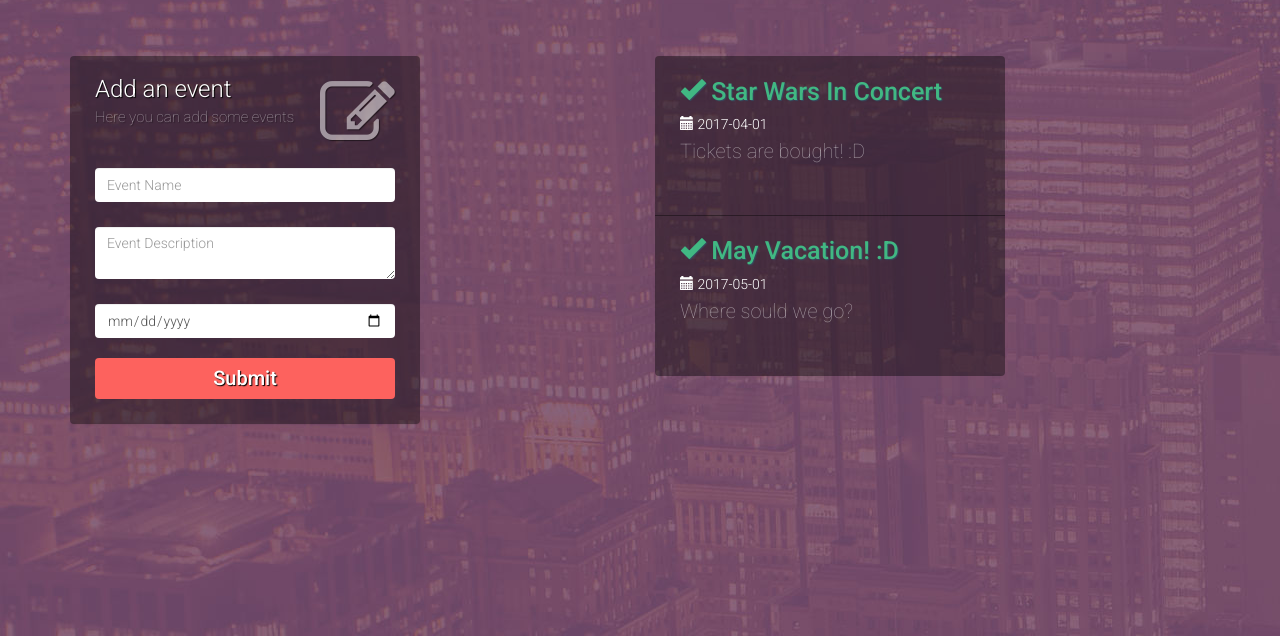
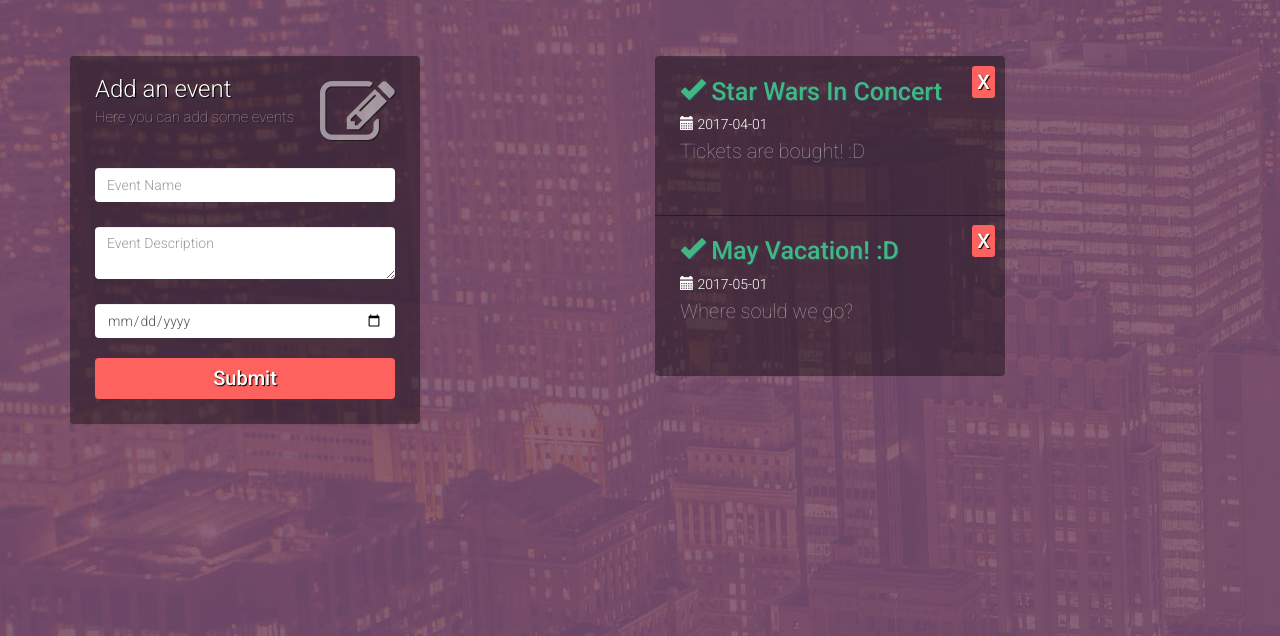
Before and after one commit to szymongrotha/firstVueJs, a plain HTML site: page index.html in a window 1280 px wide. Shown: the part 164-800 px from the top of the page. Drawn offline with nearby package versions, Linux system fonts and the light colour scheme.

Commit message:
Added delete feature

```diff
--- a/css/style.css
+++ b/css/style.css
@@ -108,3 +108,9 @@ p {
     font-size: 20px;
     color: #FFFFFF;
 }
+
+.btn-close {
+    float: right;
+    width: auto;
+    cursor: pointer;
+}
--- a/index.html
+++ b/index.html
@@ -47,7 +47,8 @@
             </div>
             <div class="col-sm-6">
                 <div class="list-group">
-                    <a href="#" class="list-group-item" v-for="event in events">
+                    <a href="#" class="list-group-item" v-for="(event, index) in events">
+                        <button class="btn-close btn btn-xs btn-danger" v-on:click="deleteEvent(index)">X</button>
                         <h4>
                             <i class="glyphicon glyphicon-ok"></i> {{ event.name }}
                         </h4>
--- a/js/app.js
+++ b/js/app.js
@@ -37,7 +37,12 @@ new Vue({
             } else {
                 alert('Please fill out all required fields!')
             }
+        },
+
+        deleteEvent: function(index) {
+            if(confirm("Are you sure you want to delete this event?")) {
+                this.events.splice(index, 1);
+            }
         }
     }
-
 });
```
